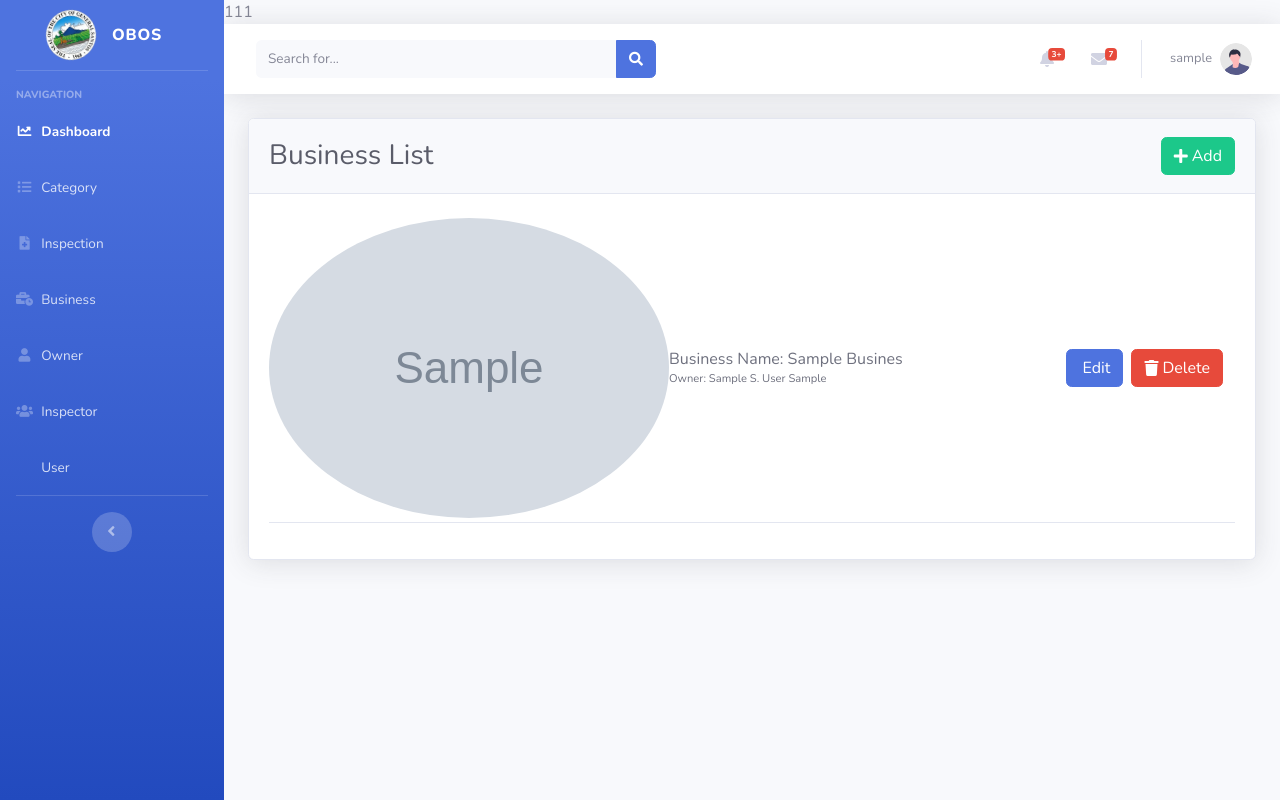
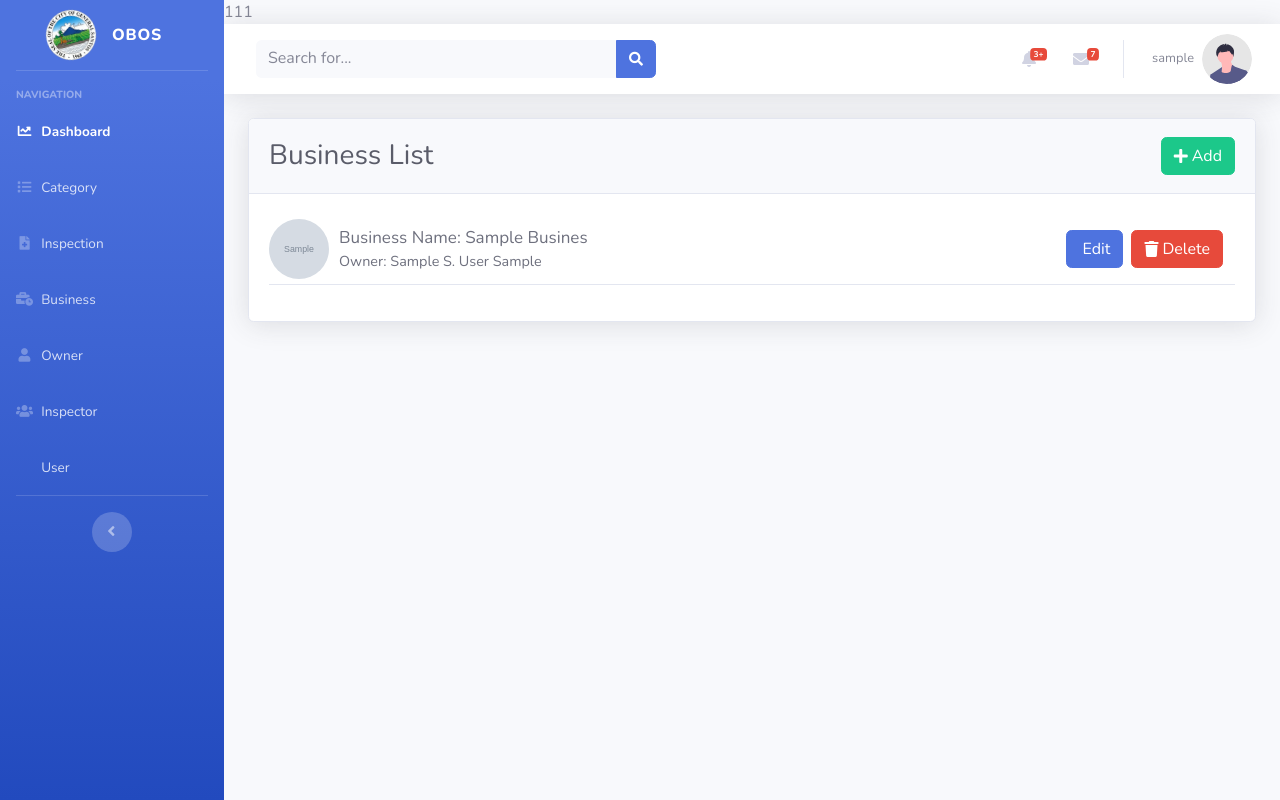
Before and after one commit to masterdave000/bootstrap, a PHP site: page /bootstrap/inspection/business/index.php in a window 1280 px wide. Run offline with PHP 8.4, Linux system fonts and the light colour scheme; the visitor is signed in with stand-in values (Sample User, id 1); tables that the repository leaves empty hold one stand-in row (values such as "Sample post"); grey boxes marked "Sample" are stand-in pictures; data that the repository does not hold is empty.

Commit message:
Edit: Add New Styles

```diff
--- a/assets/css/style.css
+++ b/assets/css/style.css
@@ -73,5 +73,56 @@
 }
 
 .sub-title {
-  font-size: .7rem;
+  font-size: 0.9rem;
 }
+
+label,
+select,
+select > option,
+input::placeholder {
+  font-size: 1rem !important;
+}
+
+.select-container {
+  height: 50px;
+
+}
+
+select {
+  height: 100% !important;
+}
+
+.flex-gap {
+  gap: 10px;
+}
+
+
+td .text {
+  font-size: clamp(0.8rem, 0.68rem + 0.48vw, 1.1rem);
+}
+
+td .image-container {
+  width: 60px;
+  height: 60px;
+}
+
+.header-image{
+  width: 50px;
+  height: 50px;
+}
+
+img {
+  width: 100% !important;
+  height: 100% !important;
+  object-fit: fill;
+}
+
+form .image-container {
+  width: 110px;
+  height: 110px;
+}
+
+input[disabled] {
+  background: #FFFFFF !important;
+  cursor: not-allowed;
+}
```
